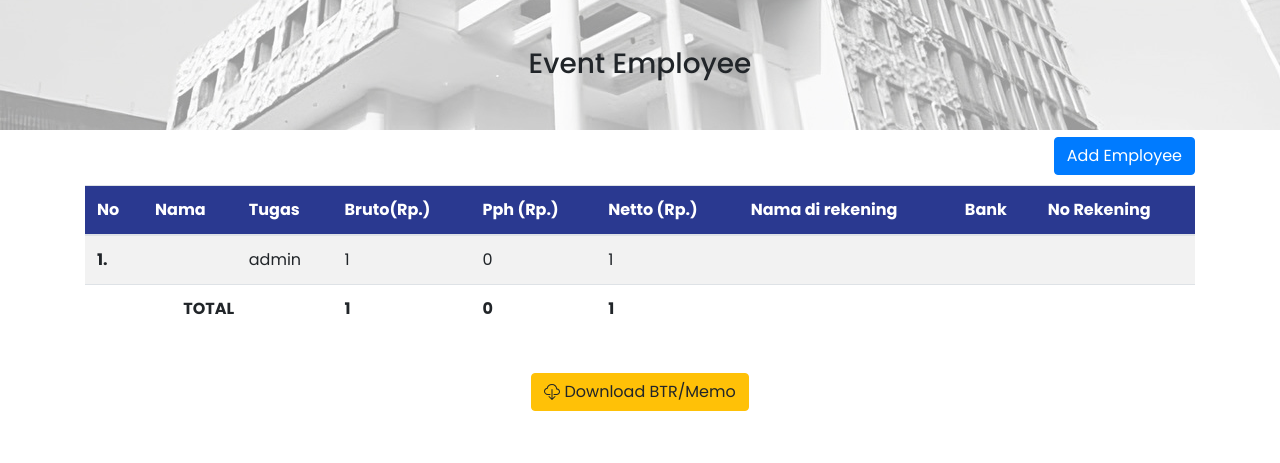
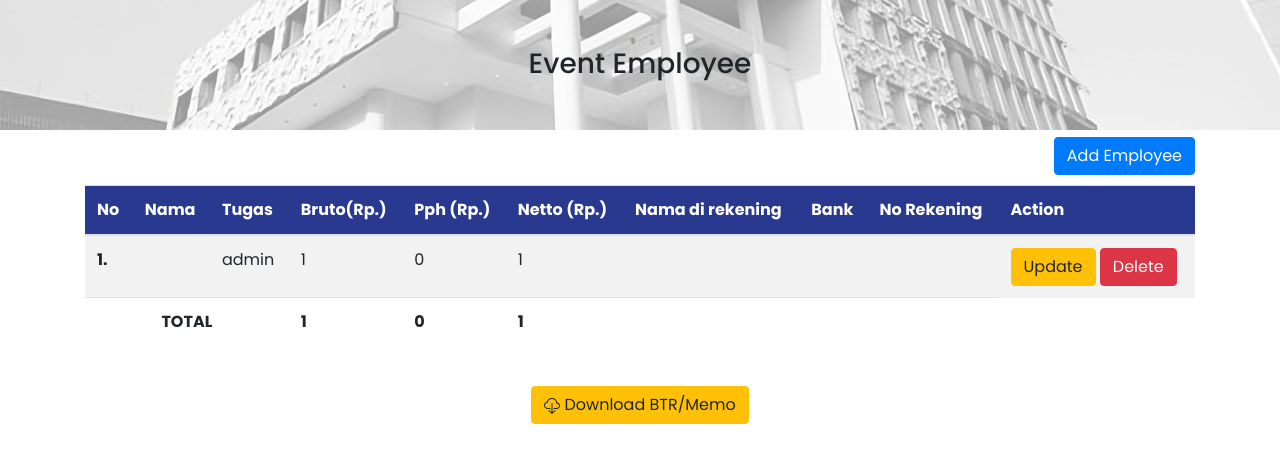
Before and after one commit to ivanphanderson/si-event, a Django app: page /event/detail/1 in a window 1280 px wide. Shown: the part 285-748 px from the top of the page. Run offline with Django 4.2, Linux system fonts and the light colour scheme; a user stored in the database is signed in; tables that the repository leaves empty hold one stand-in row (values such as "Sample post"); some libraries are stand-ins or nearby versions.

Commit message:
[CHORES] Fix missing update and delete button

```diff
--- a/event/templates/detail_event.html
+++ b/event/templates/detail_event.html
@@ -88,6 +88,7 @@ Update Account
                             <th scope="col">Nama di rekening</th>
                             <th scope="col">Bank</th>
                             <th scope="col">No Rekening</th>
+                            <th scope="col">Action</th>
                         </tr>
                     </thead>
                     <tbody>
@@ -104,6 +105,34 @@ Update Account
                             </td>
                             <td>{{event_employee.employee.nama_bank}}</td>
                             <td>{{event_employee.employee.nomor_rekening}}</td>
+                            <td>
+                                {% if event.creator == account %}
+                                <a href="{% url 'update_event_employee_by_id' id=event_employee.id %}" class="btn btn-warning">Update</a>
+                                <button class="btn btn-danger" type="button" id="delete-event-employee" data-toggle="modal" data-target="#deleteEventEmployeeModal{{event_employee.id}}">Delete</button>
+                                <div class="modal fade" id="deleteEventEmployeeModal{{event_employee.id}}" tabindex="-1" role="dialog" aria-labelledby="deleteEventEmployeeModalLabel" aria-hidden="true">
+                                    <div class="modal-dialog" role="document">
+                                        <div class="modal-content">
+                                            <div class="modal-header">
+                                            <h5 class="modal-title" id="deactivateAccountModalLabel">Delete Event Employee</h5>
+                                            <button type="button" class="close" data-dismiss="modal" aria-label="Close">
+                                                <span aria-hidden="true">&times;</span>
+                                            </button>
+                                            </div>
+                                            <div class="modal-body">
+                                            Are you sure to delete {{event_employee.employee.employee_name}} from this event?
+                                            </div>
+                                            <div class="modal-footer">
+                                            <button type="button" class="btn btn-secondary" data-dismiss="modal">Cancel</button>
+                                            <form method="POST" action="/event/delete-employee/{{event_employee.id}}">
+                                                {% csrf_token %}
+                                                <button type="submit" class="btn btn-danger">Delete</button>
+                                            </form>
+                                            </div>
+                                        </div>
+                                    </div>
+                                </div>
+                                {% endif %}
+                            </td>
                         </tr>
                         {% endfor %}
                         <div class="rowTotal">
```
